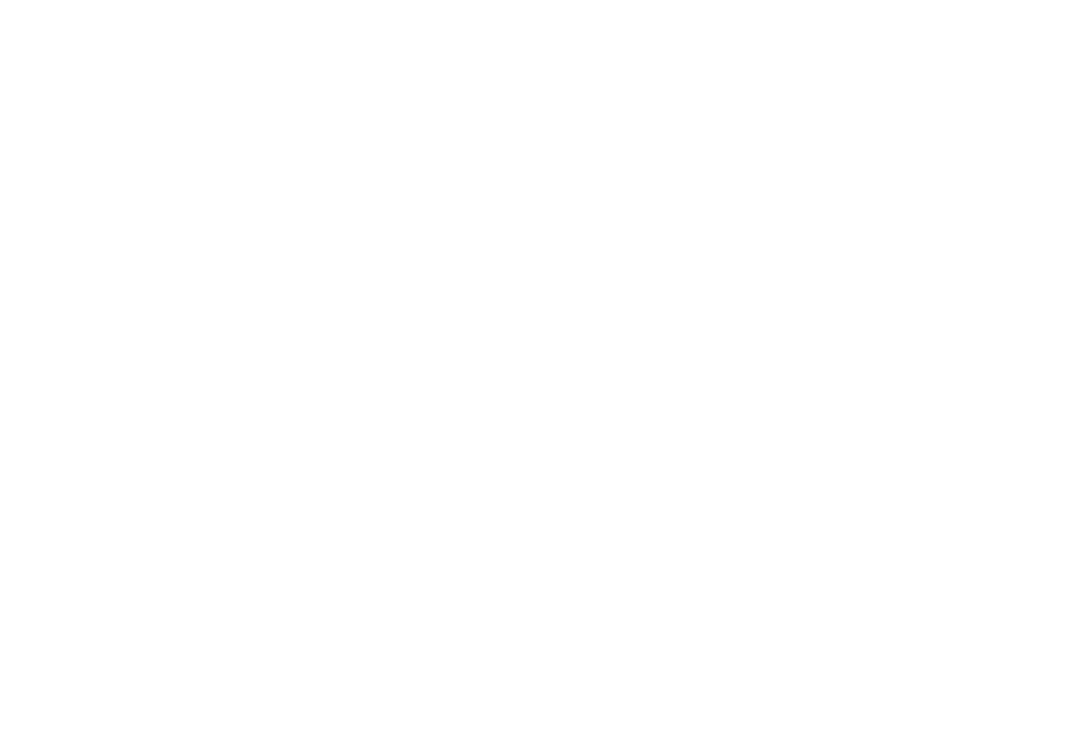
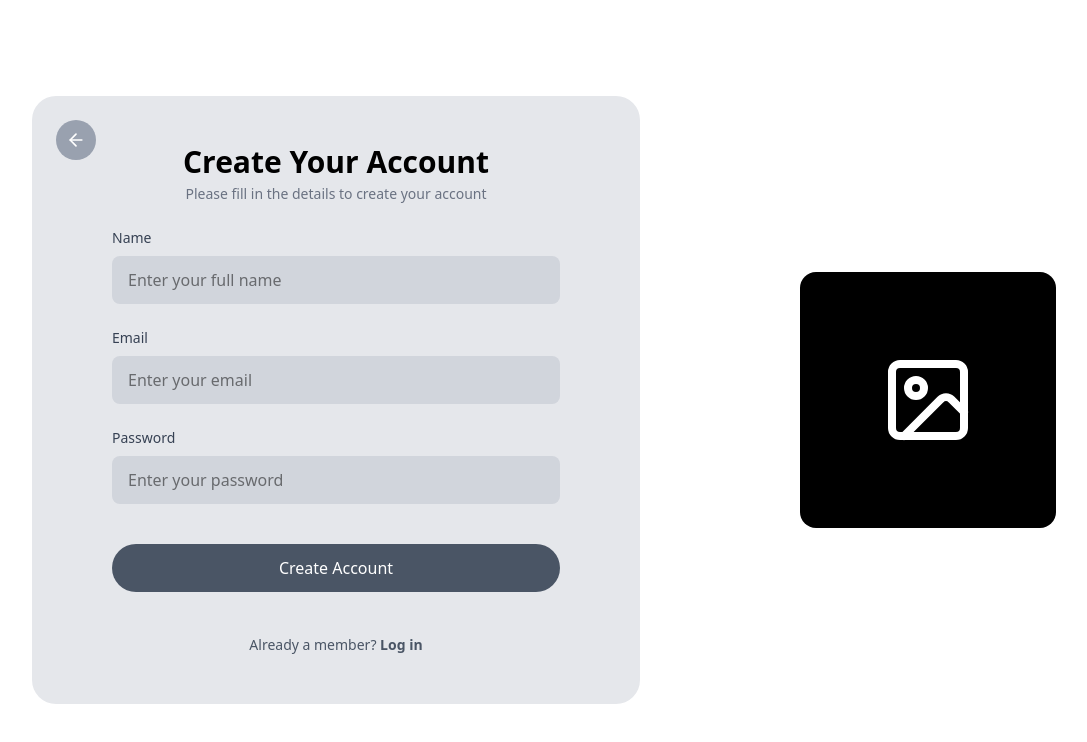
Before and after one commit to fhmarana/sort4u, a React (Vite) app in the folder frontend/: page /signup in a window 1280 px wide. Shown: the top 742 px of the page, without its empty margins (32-1119 px from the left). Built offline with nearby package versions, Linux system fonts and the light colour scheme.

Commit message:
Added Signup

```diff
--- a/frontend/src/App.jsx
+++ b/frontend/src/App.jsx
@@ -1,6 +1,7 @@
 import './App.css'
 import { Route, Routes, Link } from 'react-router-dom';
 import Login from './feature/login'
+import Signup from './feature/signup'
 import LandingPage from './pages/LandingPage'
 function App() {
 
@@ -12,7 +13,7 @@
       <Routes>
         <Route path="/" element={<LandingPage />}/>
         <Route path="/login" element={<Login />}/>
-        <Route path="/signup" element/>
+        <Route path="/signup" element={<Signup />}/>
       </Routes>
     </>
   )
--- /dev/null
+++ b/frontend/src/feature/signup.jsx
@@ -0,0 +1,156 @@
+	import React, { useState } from 'react';
+	import { ArrowLeft, Image } from 'lucide-react';
+	import { Link } from 'react-router-dom';
+	export default function LoginPage() {
+	  const [formData, setFormData] = useState({
+	    name: '',
+	    email: '',
+	    password: '',
+	  });
+	  const [errors, setErrors] = useState({});
+	  const handleChange = (e) => {
+	    const { name, value, type, checked } = e.target;
+	    setFormData(prev => ({
+	      ...prev,
+	      [name]: type === 'checkbox' ? checked : value
+	    }));
+	    // Clear error when user starts typing
+	    if (errors[name]) {
+	      setErrors(prev => ({ ...prev, [name]: '' }));
+	    }
+	  };
+	  const validateForm = () => {
+	    const newErrors = {};
+	    if (!formData.name) {
+	        newErrors.name = 'Name is required';
+	    }
+
+	    if (!formData.email) {
+	      newErrors.email = 'Email is required';
+	    } else if (!/\S+@\S+\.\S+/.test(formData.email)) {
+	      newErrors.email = 'Email is invalid';
+	    }
+
+	    if (!formData.password) {
+	      newErrors.password = 'Password is required';
+	    } else if (formData.password.length < 6) {
+	      newErrors.password = 'Password must be at least 6 characters';
+	    }
+
+	    return newErrors;
+	  };
+	  const handleSubmit = (e) => {
+	    e.preventDefault();
+	    const newErrors = validateForm();
+
+	    if (Object.keys(newErrors).length === 0) {
+	      console.log('Form submitted:', formData);
+	      // Handle login logic here
+	    } else {
+	      setErrors(newErrors);
+	    }
+	  };
+	  return (
+	    <div className="min-h-screen bg-white flex items-center justify-center p-4">
+	      <div className="w-full max-w-6xl flex gap-8 items-center">
+	        {/* Left Side - Form */}
+	        <div className="flex-1 bg-gray-200 rounded-3xl p-12 relative">
+	          <Link to="/">
+	            <button className="absolute top-6 left-6 w-10 h-10 bg-gray-400 rounded-full flex items-center justify-center hover:bg-gray-500 transition-colors">
+	              <ArrowLeft className="w-5 h-5 text-white" />
+	            </button>
+	          </Link>
+
+	          <div className="max-w-md mx-auto">
+	            <h1 className="text-3xl font-bold text-center mb-1">Create Your Account</h1>
+	            <p className="text-sm text-gray-500 text-center mb-6">
+	                Please fill in the details to create your account
+	            </p>
+	            <form onSubmit={handleSubmit} className="space-y-6">
+	            {/* Name Field */}
+	<div className="mb-6">
+	  <label className="block text-sm font-medium text-gray-700 mb-2">
+	    Name
+	  </label>
+	  <input
+	    type="text"
+	    name="name"
+	    value={formData.name}
+	    onChange={handleChange}
+	    className={`w-full px-4 py-3 bg-gray-300 rounded-lg focus:outline-none focus:ring-2 focus:ring-gray-500 transition-all ${
+	      errors.name ? 'border-2 border-red-500' : ''
+	    }`}
+	    placeholder="Enter your full name"
+	  />
+	  {errors.name && (
+	    <p className="mt-1 text-sm text-red-600">{errors.name}</p>
+	  )}
+	</div>
+	{/* Email Field */}
+	<div className="mb-6">
+	  <label className="block text-sm font-medium text-gray-700 mb-2">
+	    Email
+	  </label>
+	  <input
+	    type="email"
+	    name="email"
+	    value={formData.email}
+	    onChange={handleChange}
+	    className={`w-full px-4 py-3 bg-gray-300 rounded-lg focus:outline-none focus:ring-2 focus:ring-gray-500 transition-all ${
+	      errors.email ? 'border-2 border-red-500' : ''
+	    }`}
+	    placeholder="Enter your email"
+	  />
+	  {errors.email && (
+	    <p className="mt-1 text-sm text-red-600">{errors.email}</p>
+	  )}
+	</div>
+	{/* Password Field */}
+	<div className="mb-10">
+	  <label className="block text-sm font-medium text-gray-700 mb-2">
+	    Password
+	  </label>
+	  <input
+	    type="password"
+	    name="password"
+	    value={formData.password}
+	    onChange={handleChange}
+	    className={`w-full px-4 py-3 bg-gray-300 rounded-lg focus:outline-none focus:ring-2 focus:ring-gray-500 transition-all ${
+	      errors.password ? 'border-2 border-red-500' : ''
+	    }`}
+	    placeholder="Enter your password"
+	  />
+	  {errors.password && (
+	    <p className="mt-1 text-sm text-red-600">{errors.password}</p>
+	  )}
+	</div>
+
+	              {/* create account */}
+	              <button
+	                type="create account"
+	                className="w-full py-3 bg-gray-600 text-white rounded-full font-medium hover:bg-gray-700 transition-colors"
+	              >
+	                Create Account
+	              </button>
+	              {/* Footer Links */}
+	            <div className="text-center space-y-2 pt-4">
+	            <Link
+	                to="/login"
+	                className="text-sm text-gray-600 hover:text-gray-800">
+	                Already a member? <span className="font-bold">Log in</span>
+	            </Link>
+	            </div>
+
+	            </form>
+	          </div>
+	        </div>
+	        {/* Right Side - Image Placeholder */}
+	        <div className="flex-1 flex items-center justify-center">
+	          <div className="w-64 h-64 bg-black rounded-2xl flex items-center justify-center">
+	            <Image className="w-24 h-24 text-white" />
+	          </div>
+	        </div>
+	      </div>
+	    </div>
+	  );
+	}
```
